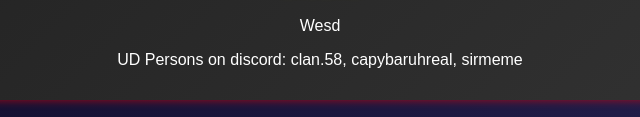
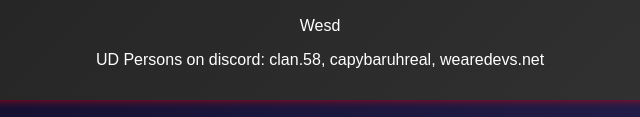
Before and after one commit to drixpyyy/executors, a plain HTML site: page index.html in a window 1280 px wide. Shown: the part 2264-2381 px from the top of the page, 320-960 px from the left. Drawn offline with Linux system fonts and the light colour scheme.

Commit message:
Update index.html

```diff
--- a/index.html
+++ b/index.html
@@ -72,7 +72,7 @@
         <div class="credits">
             <h2>Credits</h2>
             <p>Wesd</p>
-            <p>UD Persons on discord: clan.58, capybaruhreal, sirmeme</p>
+            <p>UD Persons on discord: clan.58, capybaruhreal, wearedevs.net</p>
         </div>
     </div>
 </body>
```
